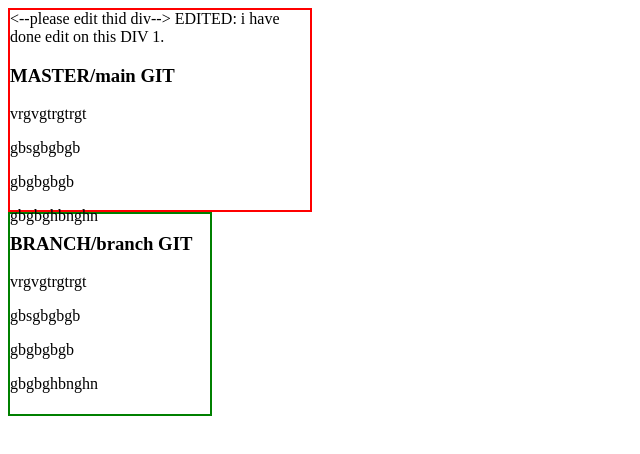
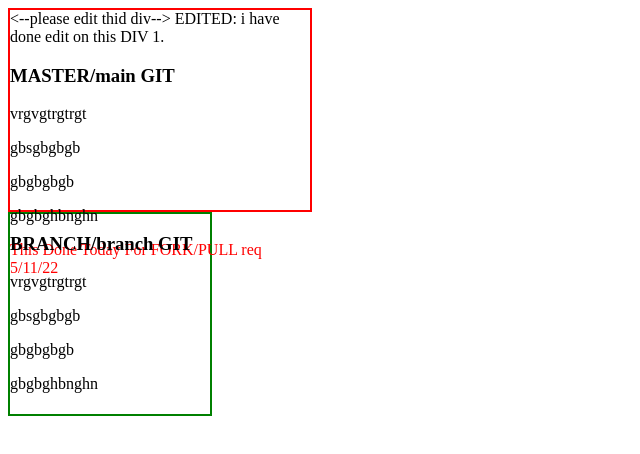
Before and after one commit to PawanNaugain/practice3, a plain HTML site: page index.html in a window 1280 px wide. Shown: the whole page, without its empty margins (0-640 px from the left). Drawn offline with Linux system fonts and the light colour scheme.

Commit message:
added new para with color text

```diff
--- a/index.html
+++ b/index.html
@@ -12,6 +12,7 @@
 		<p>gbsgbgbgb</p>
 		<p>gbgbgbgb</p>
 		<p>gbgbghbnghn</p>
+		<p style="color:red;">This Done Today For FORK/PULL req 5/11/22</p>
 	</div>
 	<div id="div2" style="width: 200px; height: 200px; border: 2px solid green;">
 		<h3>BRANCH/branch GIT</h3>
```
